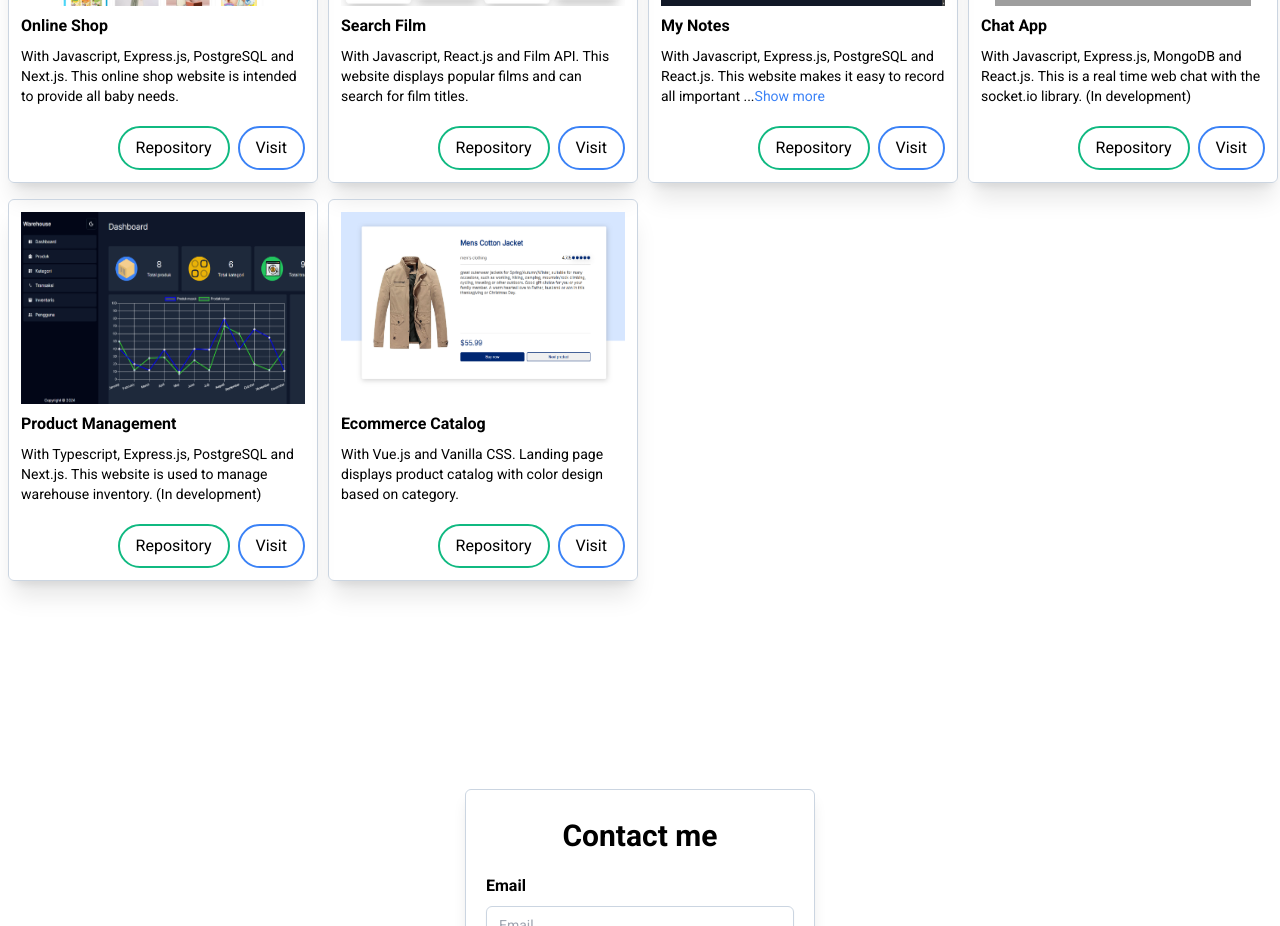
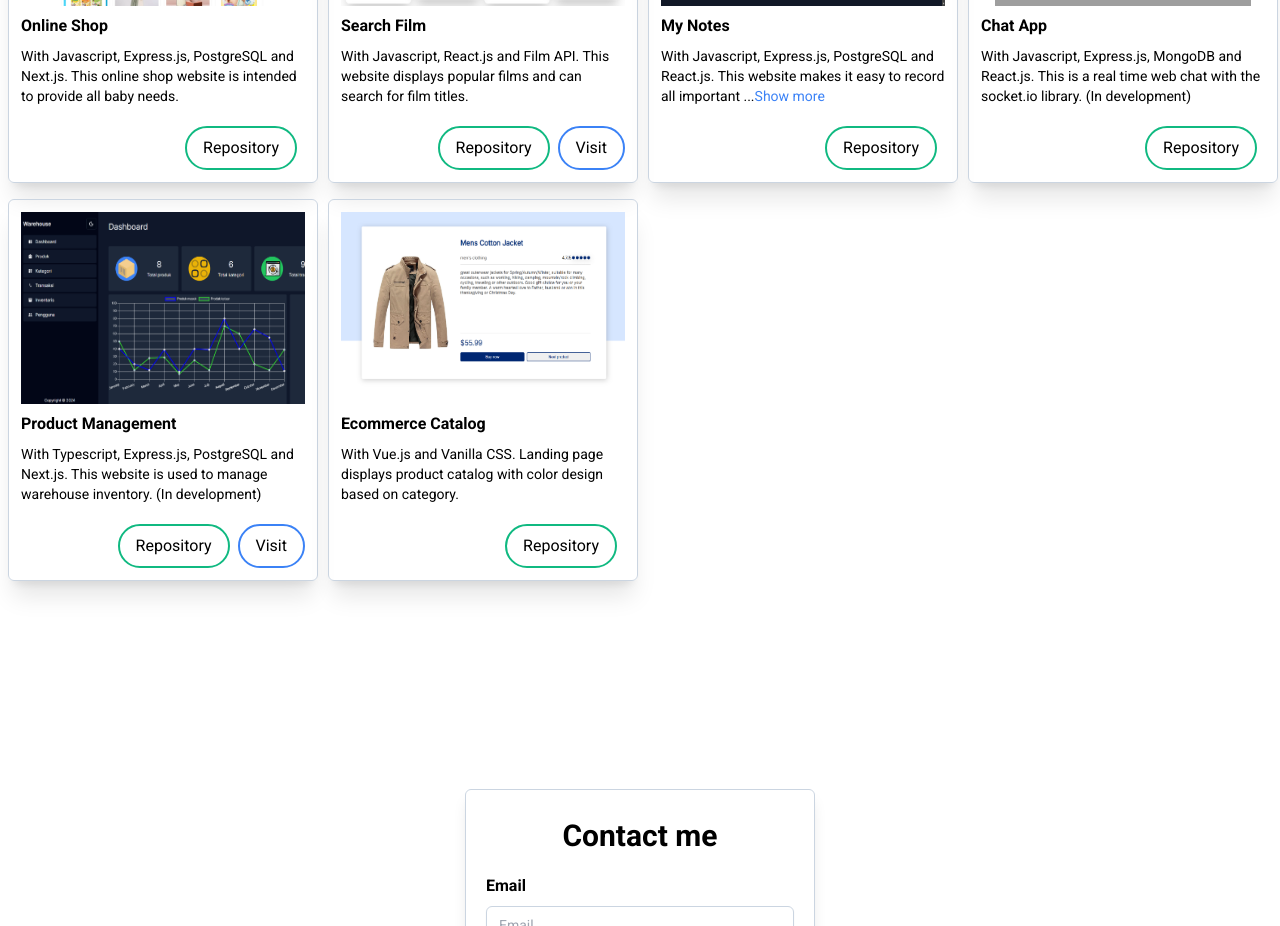
Before and after one commit to amufid/abdul-mufid-portofolio, a React (Vite) app: page / in a window 1280 px wide. Shown: the part 2660-3586 px from the top of the page. Built offline with nearby package versions, Linux system fonts and the light colour scheme; grey boxes are pictures that could not be loaded.

Commit message:
chore: update projects section (#17)

```diff
--- a/src/components/projectSection.jsx
+++ b/src/components/projectSection.jsx
@@ -5,8 +5,9 @@ import { projects } from "../projects";
 
 export default function ProjectSection() {
   const [showTextArray, setShowTextArray] = useState(
+    // Inisialisasi array
     Array(projects.length).fill(false)
-  ); // Inisialisasi array
+  );
 
   const handleShowText = (index) => {
     setShowTextArray((prev) => {
@@ -48,14 +49,13 @@ export default function ProjectSection() {
                       Repository
                     </button>
                   </a>
-                  <a href={project.web} target="_blank">
-                    <button
-                      className="border-2 border-blue-500 hover:bg-blue-500 py-2 px-4 rounded-full"
-                      disabled={!project.web}
-                    >
-                      Visit
-                    </button>
-                  </a>
+                  {project.web && (
+                    <a href={project.web} target="_blank">
+                      <button className="border-2 border-blue-500 hover:bg-blue-500 py-2 px-4 rounded-full">
+                        Visit
+                      </button>
+                    </a>
+                  )}
                 </div>
               </div>
             </AnimatedComponent>
--- a/src/projects.js
+++ b/src/projects.js
@@ -37,7 +37,7 @@ export const projects = [
     description:
       " With Typescript, Express.js, PostgreSQL and Next.js. This website is used to manage warehouse inventory. (In development)",
     repo: "https://github.com/amufid/product-management",
-    web: "",
+    web: "https://warehouse-x.vercel.app/",
   },
   {
     image: "/images/ecommerce-catalog.png",
```
